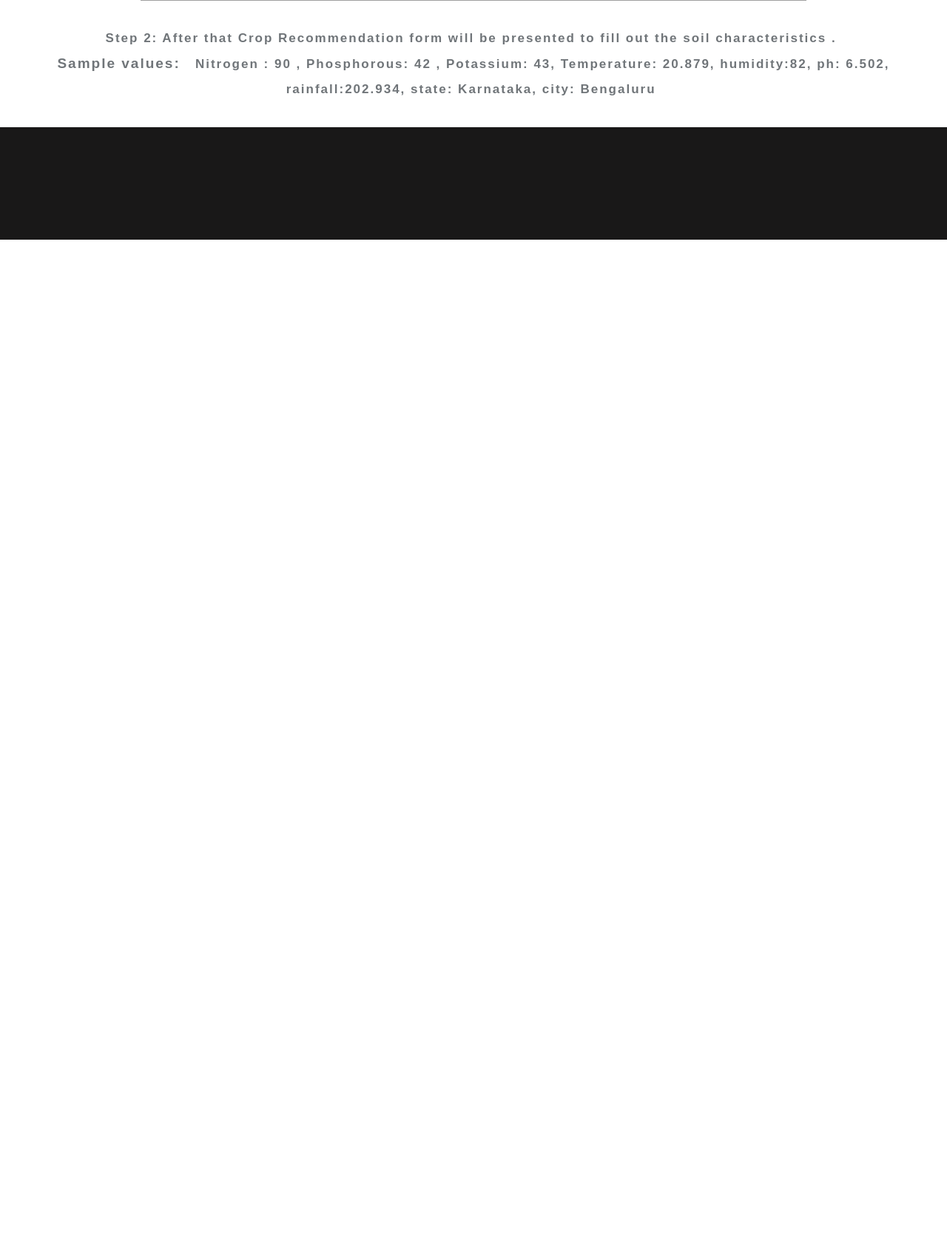
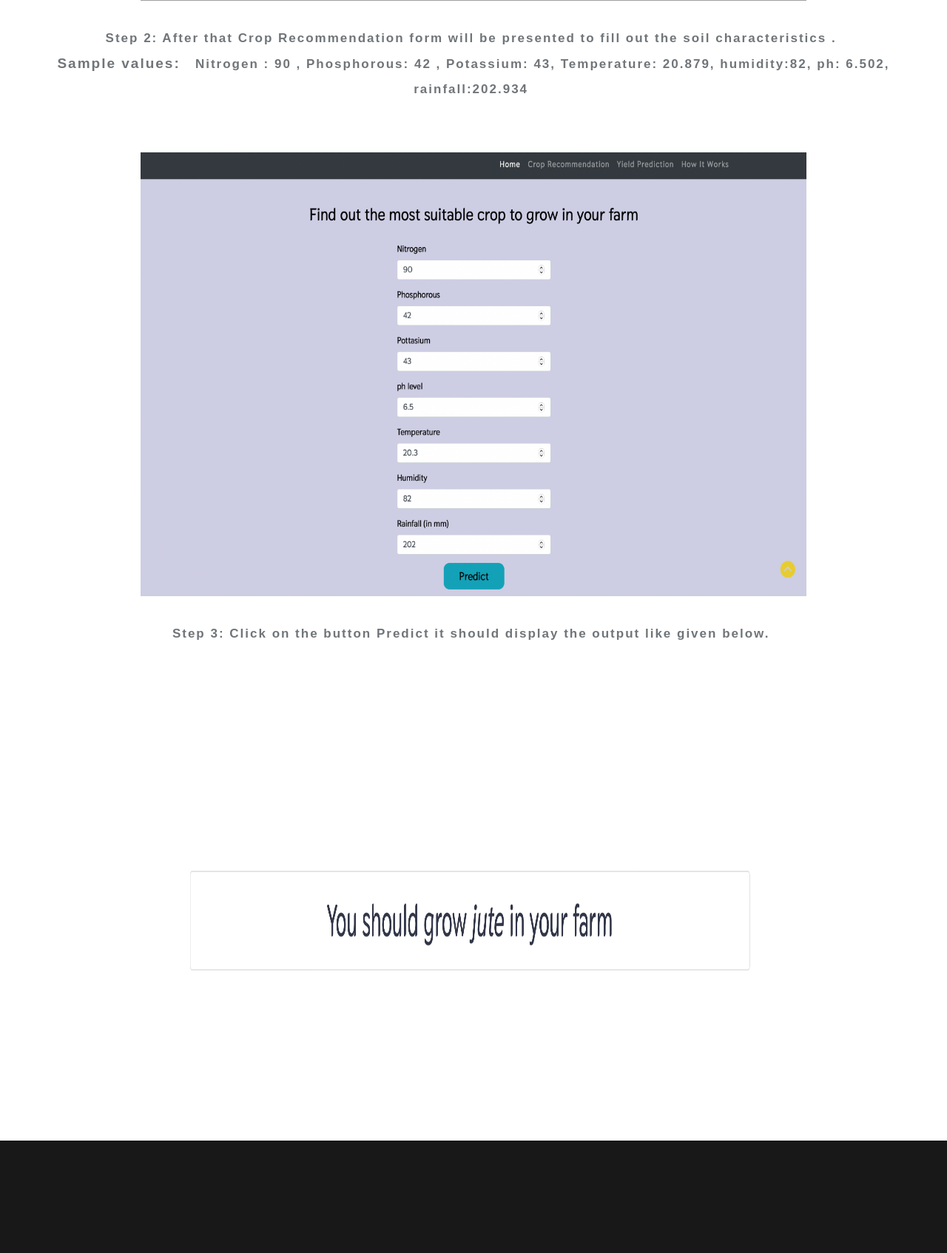
Before and after one commit to devaraj-ncirl/Crop_recommendation, a Flask app: page /working in a window 1280 px wide. Shown: the part 923-2617 px from the top of the page at 74% size. Before the commit the page ends 1247 px from the top, so only its background shows below. Run offline with Flask 2, Linux system fonts and the light colour scheme; parts of the project's set-up code (start-up, migrations or seed data) failed here and were passed over; some libraries are stand-ins or nearby versions; some web fonts are replaced; grey boxes are pictures that could not be loaded.

Commit message:
added proper images

```diff
--- a/templates/working-procedure.html
+++ b/templates/working-procedure.html
@@ -11,5 +11,12 @@
     <img src="{{ url_for('static', filename='images/screen1.png') }}" style="width:900px;height:600px;" class="center" alt="" />
     <p><br></p>
     <p style="text-align: center;"> Step 2: After that Crop Recommendation form will be presented to fill out the soil characteristics .&nbsp; </p>
-    <p style="text-align: center;"><strong><span style="font-size: 19px;">Sample values:</span>&nbsp;&nbsp;</strong> Nitrogen : 90 , Phosphorous: 42 , Potassium: 43, Temperature: 20.879, humidity:82, ph: 6.502, rainfall:202.934, state: Karnataka, city: Bengaluru&nbsp;<br><br></p>
+    <p style="text-align: center;"><strong><span style="font-size: 19px;">Sample values:</span>&nbsp;&nbsp;</strong> Nitrogen : 90 , Phosphorous: 42 , Potassium: 43, Temperature: 20.879, humidity:82, ph: 6.502, rainfall:202.934&nbsp;<br><br></p>
+    <p><br></p>
+    <img src="{{ url_for('static', filename='images/screen2.png') }}" style="width:900px;height:600px;" class="center" alt="" />
+    <p><br></p>
+    <p style="text-align: center;">Step 3: Click on the button Predict it should display the output like given below.&nbsp;</p>
+    <p><br></p>
+    <img src="{{ url_for('static', filename='images/screen4.png') }}" style="width:900px;height:600px;" class="center" alt="" />
+    <p><br></p>
 {% endblock %}
```
Also changed, not shown: static/images/screen2.png.
